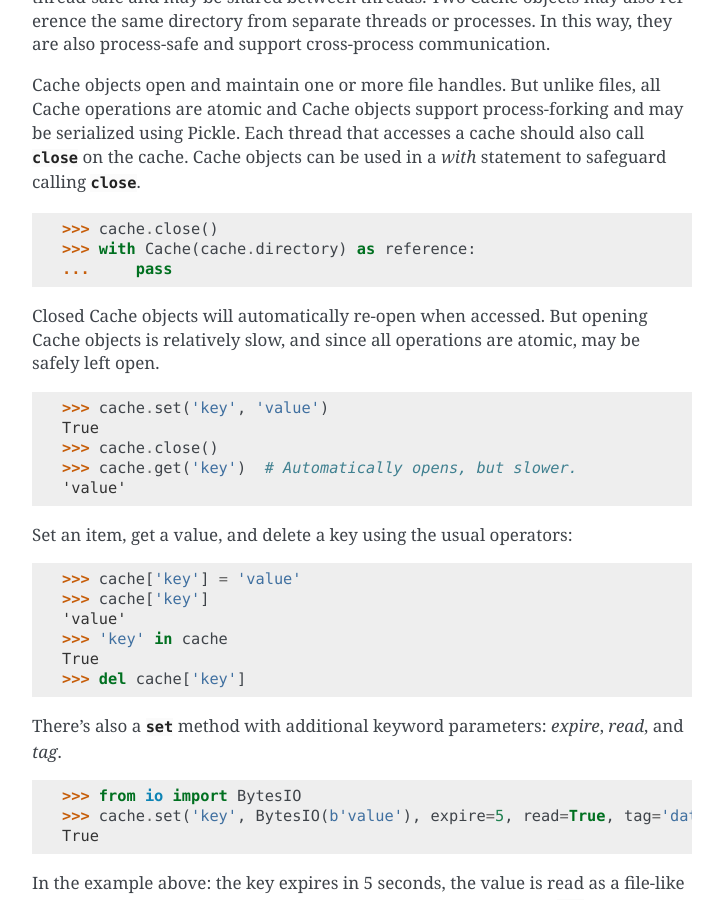
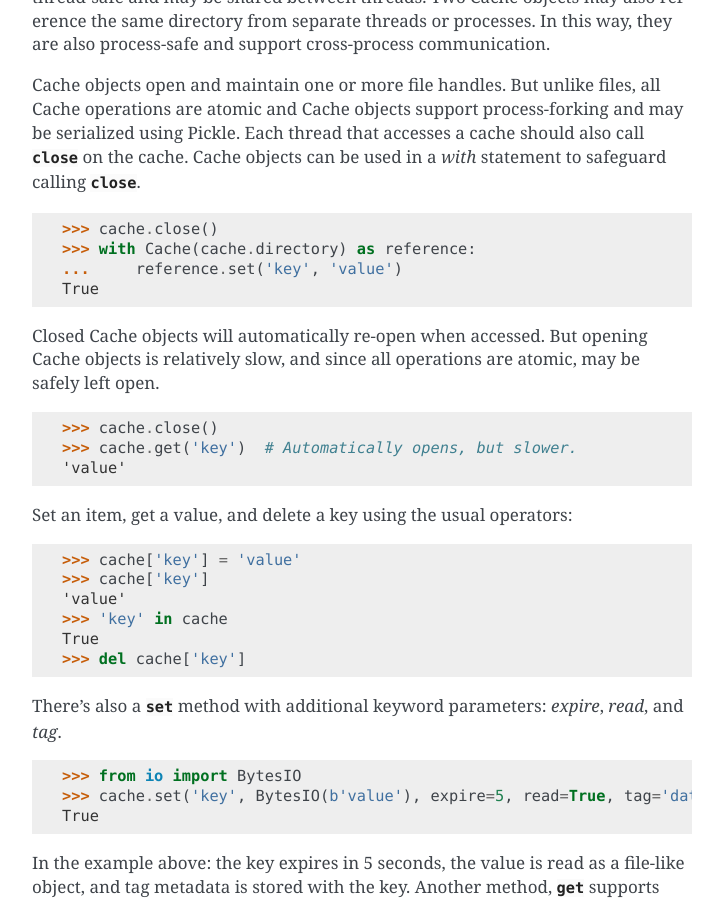
Before and after one commit to grantjenks/python-diskcache, a Sphinx documentation site: the page built from docs/tutorial.rst, in a window 1280 px wide and 900 px high, scrolled down 1821 px. Shown: the whole window, without its empty margins (388-1111 px from the left). Built offline with Sphinx 7.4.7, drawn with Linux system fonts in a browser that asks for light colours.

Commit message:
Use reference in with-statement

```diff
--- a/docs/tutorial.rst
+++ b/docs/tutorial.rst
@@ -86,14 +86,13 @@ in a `with` statement to safeguard calling :meth:`close
 
     >>> cache.close()
     >>> with Cache(cache.directory) as reference:
-    ...     pass
+    ...     reference.set('key', 'value')
+    True
 
 Closed Cache objects will automatically re-open when accessed. But opening
 Cache objects is relatively slow, and since all operations are atomic, may be
 safely left open.
 
-    >>> cache.set('key', 'value')
-    True
     >>> cache.close()
     >>> cache.get('key')  # Automatically opens, but slower.
     'value'
```
